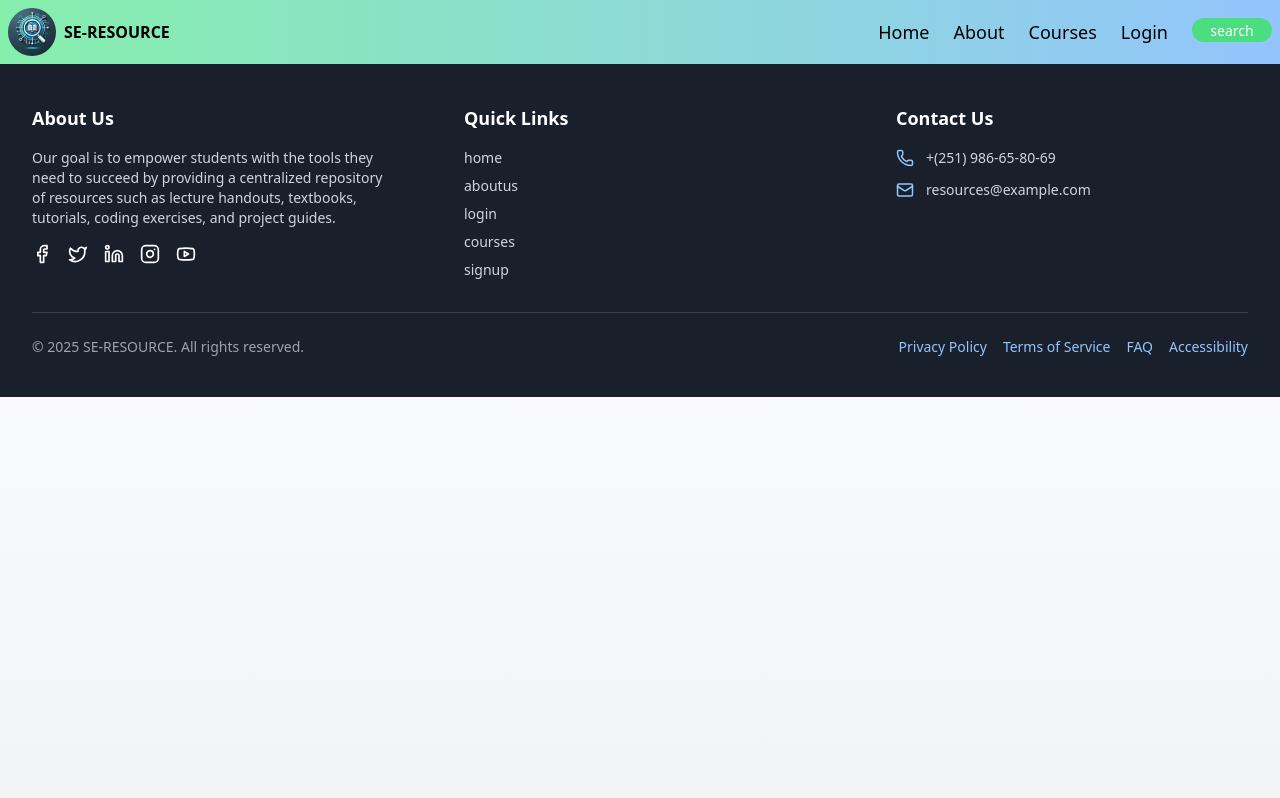
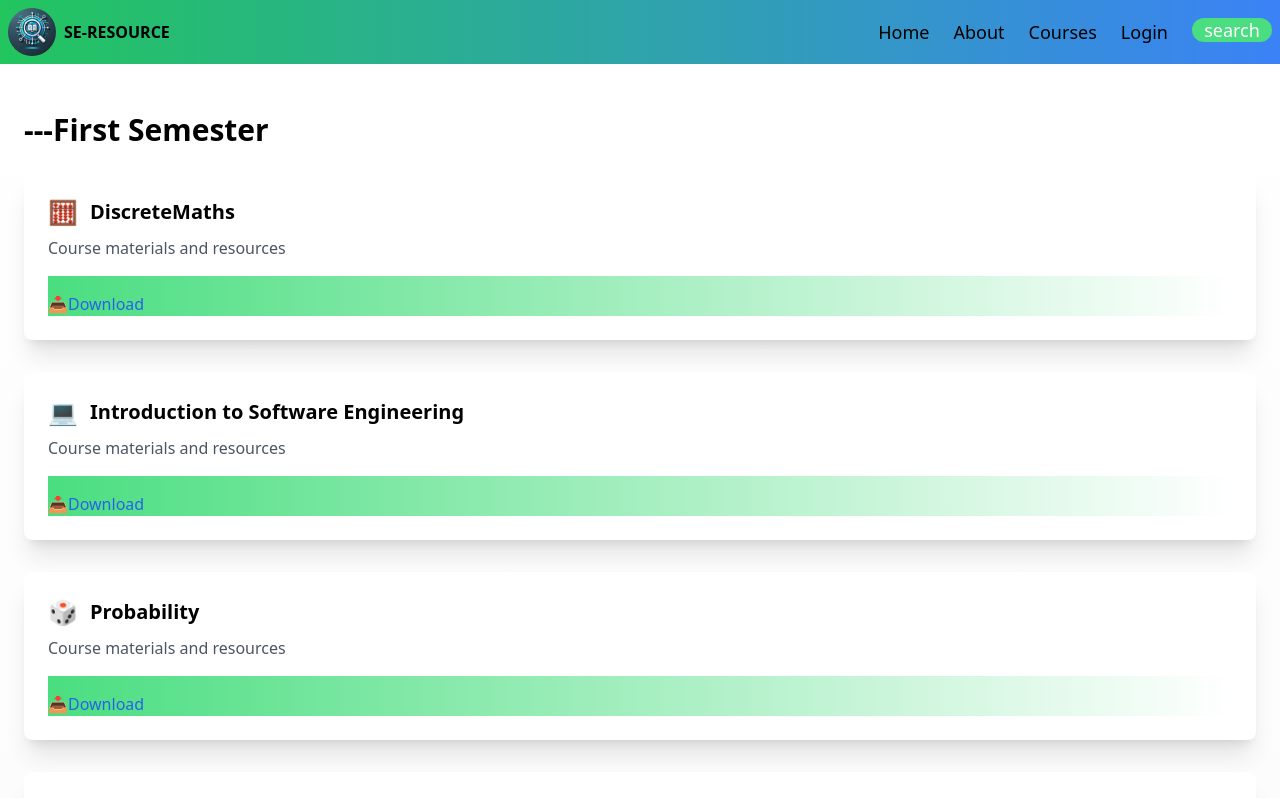
Before and after one commit to Elleni-Bisrat/GROUP4_IPII_PROJECT, a React (Create React App) app in the folder frontend/: page /BooksSecondYear in a window 1280 px wide. Shown: the top 798 px of the page. Built offline with nearby package versions, Linux system fonts and the light colour scheme.

Commit message:
BooksSecondYear
I have also made a change in the navbar background and some changes in the home page text

```diff
--- a/frontend/src/component/Books/BooksSecondYear.jsx
+++ b/frontend/src/component/Books/BooksSecondYear.jsx
@@ -56,18 +56,51 @@ const BooksSecondYear = () => {
   return (
     <div className="min-h-screen bg-gradient-to-b from-white to-gray-100">
       <Navigate />
+           <div className="container mx-auto px-6 py-12">
+        <div className="mb-12">
+          <h1 className="text-3xl font-bold mb-6">---First Semester</h1>
+          {firstSemesterCourses.map((course, index) => (
+            <CourseCard key={index} course={course} />
+          ))}
+        </div>
 
+        <div className="mb-12">
+          <h1 className="text-3xl font-bold mb-6">---Second Semester</h1>
+          {secondSemesterCourses.map((course, index) => (
+            <CourseCard key={index} course={course}  />
+          ))}
+        </div>
+      </div>
       <Footer />
     </div>
   );
 };
 
 const CourseCard = ({ course }) => {
-
+  const [isLoading, setIsLoading] = useState(false);
+    const [error, setError] = useState("");
+    const handleDownload = async () => {
+      setIsLoading(true);
+      setError("");
+    }
 
   return (
     <div className="mb-8 p-6 bg-white rounded-lg shadow-xl ">
-
+      <div className="flex  items-center mb-2">
+        <span className="text-2xl mr-3">{course.icon}</span>
+        <h2 className="text-xl font-semibold">{course.title}</h2>
+      </div>
+      <p className="text-gray-600 mb-4">Course materials and resources</p>
+      <div className="bg-gradient-to-r from-green-400  w- pt-4">
+        <button
+          onClick={handleDownload}
+          disabled={isLoading}
+          className="text-blue-600 hover:text-blue-800 "
+        >
+          {isLoading ? "Loading..." : "📥Download"}
+        </button>
+        {error && <p className="text-red-500">{error}</p>}
+      </div>
     </div>
   );
 };
--- a/frontend/src/component/Nav.jsx
+++ b/frontend/src/component/Nav.jsx
@@ -3,7 +3,7 @@ import { Link } from "react-router-dom";
 
 function Navigate() {
   return (
-    <div className="flex justify-between items-center p-2 bg-gradient-to-r from-green-300 to-blue-300  ">
+    <div className="flex justify-between items-center p-2 bg-gradient-to-r from-green-500 to-blue-500  ">
       <div className="flex items-center space-x-2">
         <img
           src="/images/logoo.webp"
@@ -16,21 +16,21 @@ function Navigate() {
       </div>
 
       <div className="flex space-x-6 text-lg ">
-        <Link to="/" className=" hover:underline">
+        <Link to="/" className=" hover:text-black">
           Home
         </Link>
-        <Link to="/about" className=" hover:underline">
+        <Link to="/about" className=" hover:text-black">
           About
         </Link>
-        <Link to="/courses" className=" hover:underline">
+        <Link to="/courses" className=" hover:text-black">
           Courses
         </Link>
-        <Link to="/login" className=" hover:underline">
+        <Link to="/login" className=" hover:text-black">
           Login
         </Link>
         <input
           type="text"
-          className="bg-green-400 hover:bg-green-500 w-20 h-6 text-sm text-center rounded-full text-white  focus:outline-none "
+          className="bg-green-400 hover:bg-green-500 w-20 h-6 text-md text-center rounded-full text-white  focus:outline-none "
           value="search"
         />
       </div>
--- a/frontend/src/pages/Home.jsx
+++ b/frontend/src/pages/Home.jsx
@@ -19,7 +19,7 @@ function Nav() {
       style={{ backgroundImage: "url('/images/book.png')" }}
     >
        <Navigate />
-      <div className="flex flex-col  justify-center  mt-28 px-4">
+      <div className="flex flex-col  justify-center mt-40 ml-6 px-4">
         <h1 className="text-2xl md:text-6xl font-bold mb-4">
           ALL IN ONE SOFTWARE
           <br />
```
